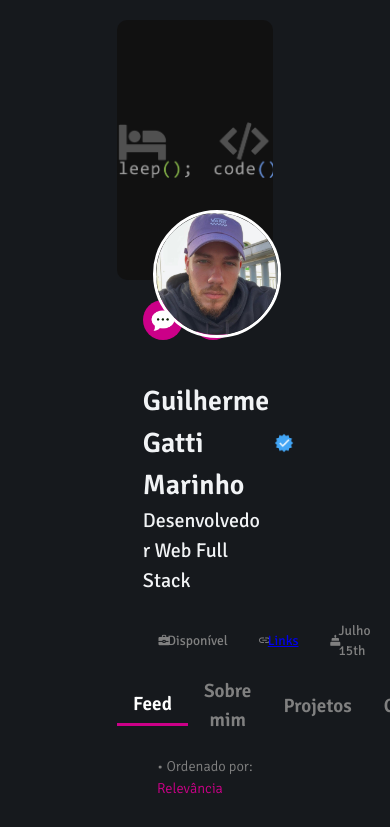
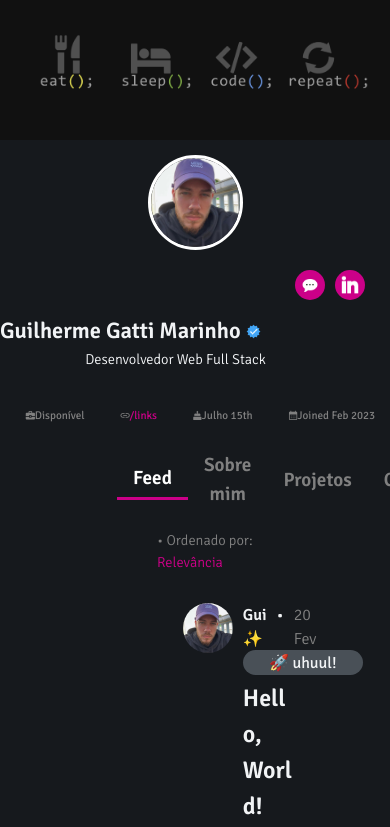
Before and after one commit to guido-marinho/guido-marinho.github.io, a React (Vite) app: page / in a window 390 px wide. Shown: the top 827 px of the page. Built offline with nearby package versions, Linux system fonts and the light colour scheme.

Commit message:
💄 feat: finaliza CSS header para tela media e grande

```diff
--- a/src/CSS/Header.css
+++ b/src/CSS/Header.css
@@ -1,17 +1,17 @@
 .cover-page {
-  width: 40%;
-  margin: 20px auto 0;
+  max-width: 600px;
+  margin: 10px auto 0;
 }
 
 .cover-page img {
   width: 100%;
-  height: 260px;
+  height: 25vh;
   object-fit: cover;
   border-radius: 10px;
 }
 
 .profile-container {
-  width: 37%;
+  width: 580px;
   margin: 0 auto;
 }
 
@@ -20,18 +20,17 @@
   width: 100%;
   display: flex;
   justify-content: space-around;
-  padding: 20px;
+  padding: 15px;
   position: relative;
-  margin-bottom: 20px;
 }
 
 .profile-image {
-  width: 8rem;
-  height: 8rem;
+  max-width: 95px;
+  max-height: 95px;
   border-radius: 50%;
   border: 3px solid white;
   position: absolute;
-  top: -70px;
+  top: -50px;
   left: 30px;
 }
 
@@ -41,12 +40,13 @@
   justify-content: flex-end;
   margin-right: 20px;
   gap: 10px;
+  margin-top: 0;
 }
 
 .message-btn {
   border-radius: 50%;
-  width: 40px;
-  height: 40px;
+  width: 30px;
+  height: 30px;
   background-color: var(--pink);
   border: none;
   cursor: pointer;
@@ -54,32 +54,33 @@
 
 .follow-btn {
   border-radius: 50%;
-  width: 40px;
-  height: 40px;
+  width: 30px;
+  height: 30px;
   background-color: var(--pink);
   border: none;
   cursor: pointer;
 }
 
 .follow-img {
-  width: 28px;
-  height: 28px;
+  width: 20px;
+  height: 20px;
 }
 /* div profile level 1- end */
 
 /* div profile level 2 - start */
 .profile-level-2 {
-  margin-left: 20px;
+  width: 90%;
+  margin: 0 auto;
 }
 
 .profile-name {
-  font-size: 1.75rem;
+  font-size: 1.4rem;
   font-weight: bold;
 }
 
 .verifed-icon {
-  width: 20px;
-  height: 20px;
+  width: 15px;
+  height: 15px;
 }
 
 .name-container {
@@ -89,7 +90,8 @@
 }
 
 .profile-about {
-  font-size: 1.25rem;
+  font-size: 0.9rem;
+  font-weight: 300;
 }
 /* div profile level 2 - end */
 
@@ -100,16 +102,25 @@
   justify-content: space-evenly;
   margin: 30px auto;
   height: 30px;
-  width: 80%;
+  width: 90%;
 }
 
 .icon {
-  font-size: 0.85rem;
+  font-size: 0.7rem;
   display: flex;
   align-items: center;
   justify-content: space-around;
   padding: 5px;
   margin: 5px;
+}
+
+.links-header {
+  text-decoration: none;
+  color: var(--pink);
+}
+
+.links-header:visited {
+  color: var(--pink);
 }
 
 .material-symbols-outlined {
@@ -118,3 +129,40 @@
   width: 10px;
 }
 /* div profile level 3 - end */
+
+@media screen and (max-width: 610px) {
+  .cover-page {
+    width: 100%;
+    margin-top: -10px;
+  }
+
+  .cover-page img {
+    height: 150px;
+    border-radius: 0px;
+  }
+
+  .profile-container {
+    width: 100%;
+  }
+
+  .profile-level-1 {
+    flex-direction: column;
+    align-items: center;
+  }
+
+  .profile-image {
+    position: relative;
+    top: 0;
+    left: 0;
+    margin-bottom: 20px;
+  }
+
+  .profile-level-2 {
+    margin-left: 0;
+    text-align: center;
+  }
+
+  .profile-level-3 {
+    width: 100%;
+  }
+}
--- a/src/components/Header.jsx
+++ b/src/components/Header.jsx
@@ -65,8 +65,8 @@ export default function Header() {
             <span className="material-symbols-outlined icon">
               link
             </span>
-            <Link to='/links' className='links'>
-            Links
+            <Link to='/links' className='links-header'>
+            /links
             </Link>
           </p>
 
```
